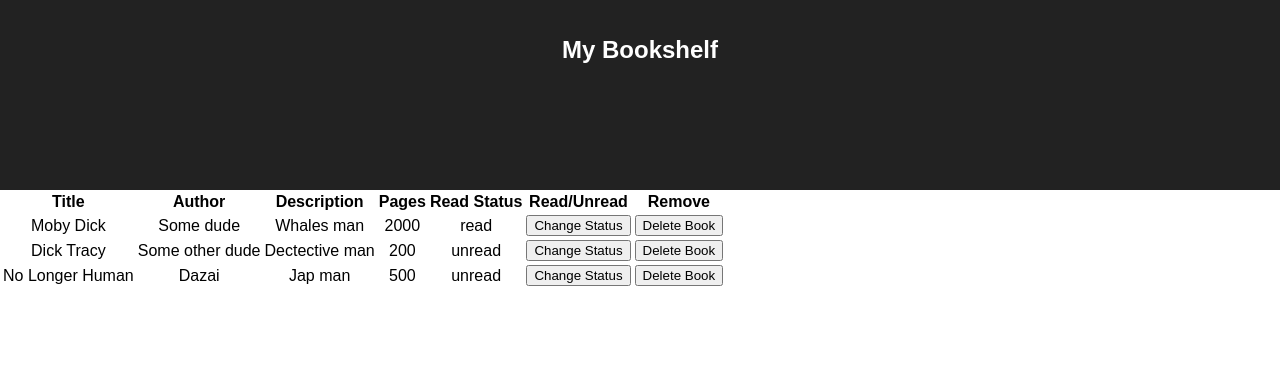
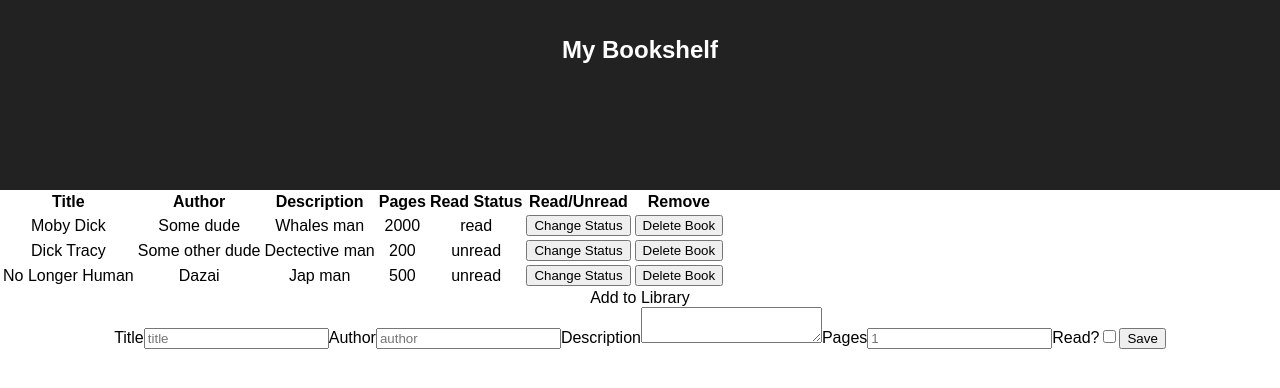
Before and after one commit to alexfuro/odin-books-react, a React (Create React App) app: page / in a window 1280 px wide. Shown: the top 388 px of the page. Built offline with nearby package versions, Linux system fonts and the light colour scheme.

Commit message:
Add bookform to app

```diff
--- a/src/App.js
+++ b/src/App.js
@@ -39,6 +39,7 @@ class App extends Component {
           <h1 className="App-title">My Bookshelf</h1>
         </header>
         <Bookshelf books={this.state.books} />
+        <BookForm />
       </div>
     );
   }
--- a/src/bookform.js
+++ b/src/bookform.js
@@ -14,7 +14,7 @@ class BookForm extends Component {
         <label for="descrip">Description</label>
         <textarea id="descrip" name="descrip" ></textarea>
 
-        <label for="pages">Title</label>
+        <label for="pages">Pages</label>
         <input type="number" id="pages" name="pages" placeholder="1" min="1" />
 
         <label for="status">Read?</label>
```
